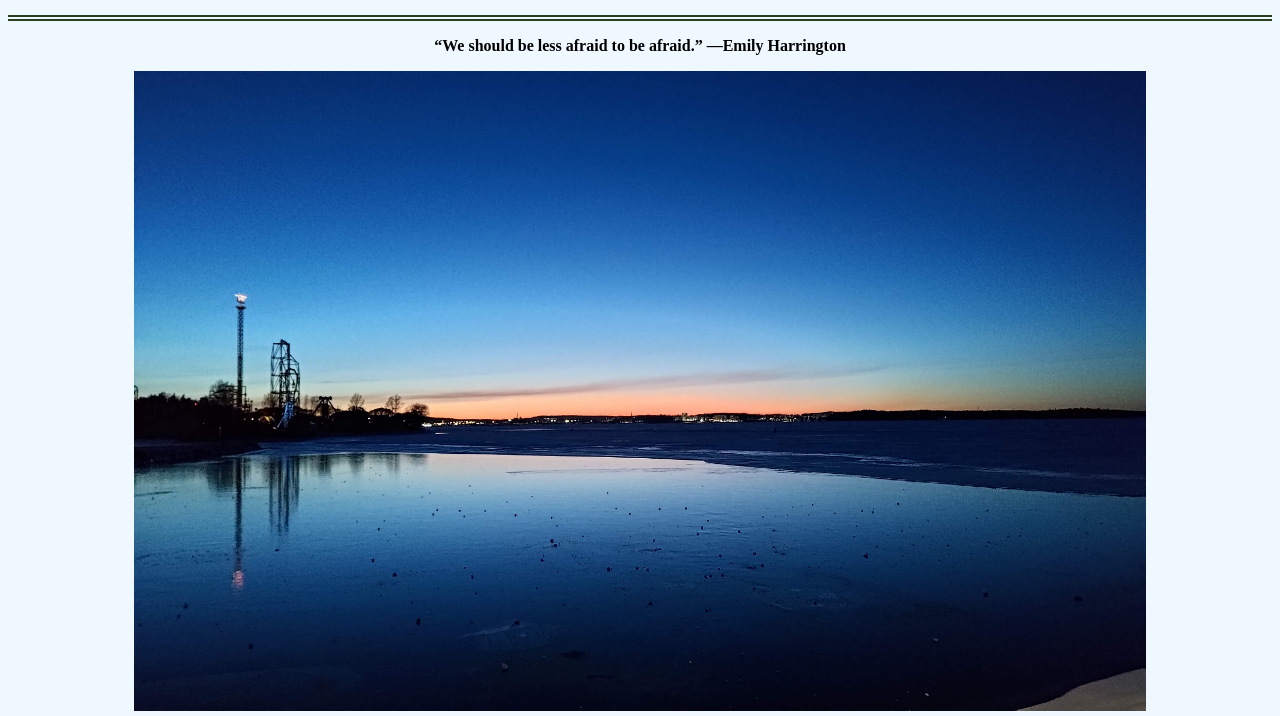
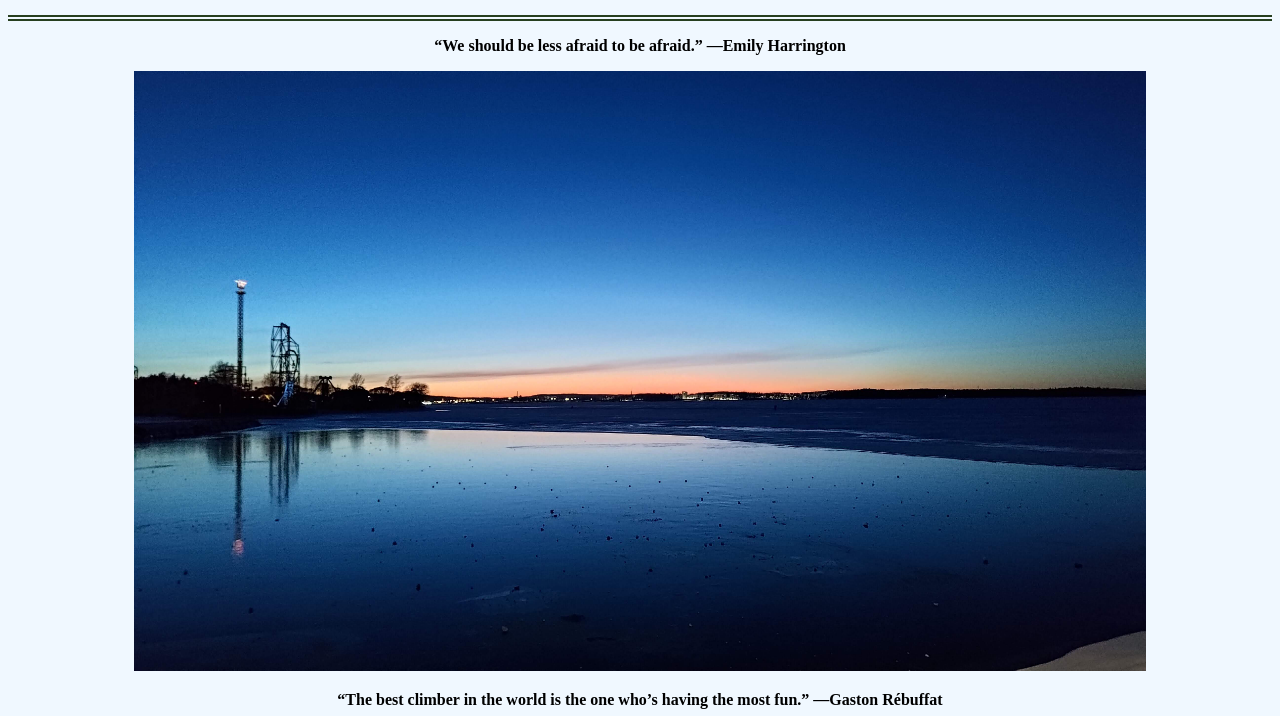
Before and after one commit to Yuzu-Aalto/Yuzu-no-introduction, a plain HTML site: page index.html in a window 1280 px wide. Shown: the part 71-787 px from the top of the page. Drawn offline with Linux system fonts and the light colour scheme; a script that the page names is missing.

Commit message:
Update index.html

```diff
--- a/index.html
+++ b/index.html
@@ -8,7 +8,7 @@
 <body>
     <div style="padding: 1rem; border-top: 6px double #263f1f; border-bottom: 6px double #263f1f; font-size: 28px;"><center><b>ゆずの山行記録</b></center></div>
     <p><center><b>“We should be less afraid to be afraid.” —Emily Harrington</b></center></p>
-    <p><center><img src="P_20240318_193357.jpg" alt="scenary" width="80%", height="640px"></center></p>
+    <p><center><img src="P_20240318_193357.jpg" alt="scenary" width="80%", height="600px"></center></p>
 <p>
     <center><b>“The best climber in the world is the one who’s having the most fun.” —Gaston Rébuffat</b></center>
 </p>
```
